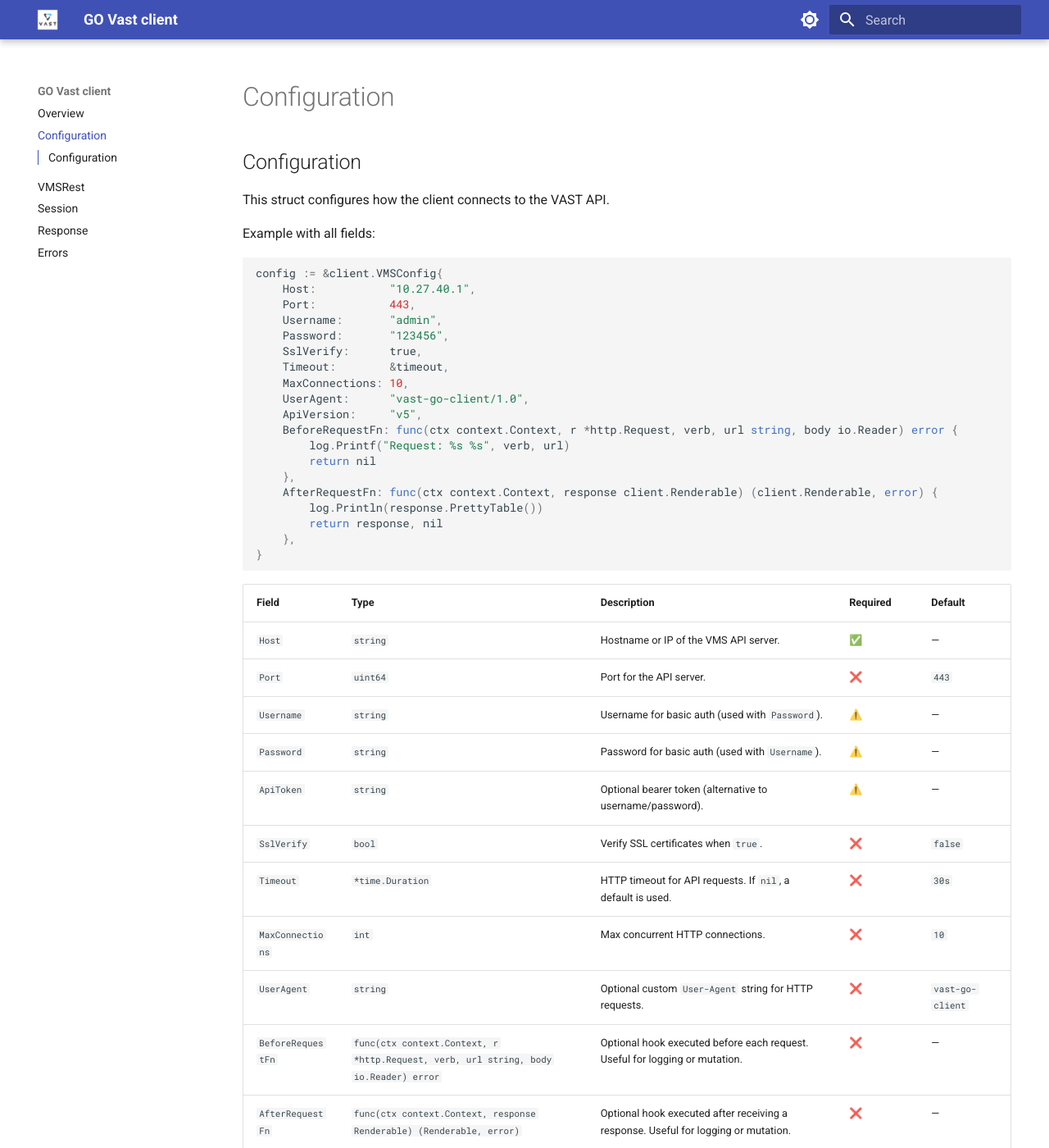
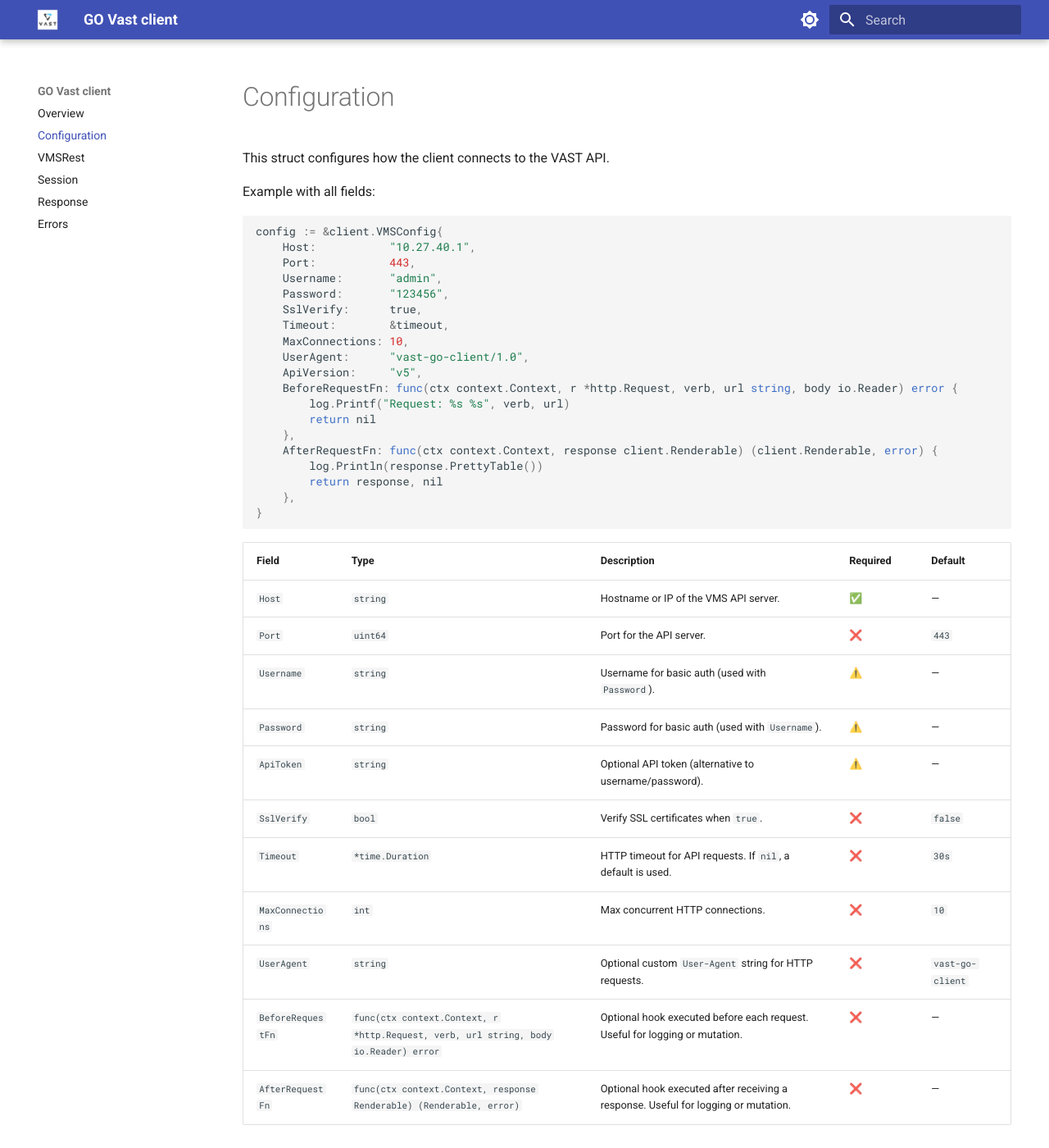
Before and after one commit to vast-data/go-vast-client, an MkDocs documentation site: the page built from docs/configuration.md, in a window 1280 px wide and 1400 px high. Shown: the whole window at 82% size. Built offline with MkDocs 1.6.1 and Material for MkDocs 9.7.7, drawn with Linux system fonts in a browser that asks for light colours.

Commit message:
update documentation

````diff
--- a/docs/configuration.md
+++ b/docs/configuration.md
@@ -1,5 +1,3 @@
-## Configuration
-
 This struct configures how the client connects to the VAST API.
 
 Example with all fields:
@@ -26,16 +24,16 @@
 }
 ```
 
-| Field           | Type                                                                                 | Description                                                                        | Required | Default |
-|-----------------|--------------------------------------------------------------------------------------|------------------------------------------------------------------------------------|--------|----|
-| `Host`          | `string`                                                                             | Hostname or IP of the VMS API server.                                              | ✅      | —  |
-| `Port`          | `uint64`                                                                             | Port for the API server.                                                           | ❌      | `443` |
-| `Username`      | `string`                                                                             | Username for basic auth (used with `Password`).                                    | ⚠️     | —  |
-| `Password`      | `string`                                                                             | Password for basic auth (used with `Username`).                                    | ⚠️     | —  |
-| `ApiToken`      | `string`                                                                             | Optional bearer token (alternative to username/password).                          | ⚠️     | —  |
-| `SslVerify`     | `bool`                                                                               | Verify SSL certificates when `true`.                                               | ❌      | `false` |
-| `Timeout`       | `*time.Duration`                                                                     | HTTP timeout for API requests. If `nil`, a default is used.                        | ❌      | `30s` |
-| `MaxConnections`| `int`                                                                                | Max concurrent HTTP connections.                                                   | ❌      | `10` |
-| `UserAgent`     | `string`                                                                             | Optional custom `User-Agent` string for HTTP requests.                             | ❌      | `vast-go-client` |
-| `BeforeRequestFn`    | `func(ctx context.Context, r *http.Request, verb, url string, body io.Reader) error` | Optional hook executed before each request. Useful for logging or mutation.        | ❌      | —  |
+| Field           | Type                                                                                 | Description                                                                       | Required | Default |
+|-----------------|--------------------------------------------------------------------------------------|-----------------------------------------------------------------------------------|--------|----|
+| `Host`          | `string`                                                                             | Hostname or IP of the VMS API server.                                             | ✅      | —  |
+| `Port`          | `uint64`                                                                             | Port for the API server.                                                          | ❌      | `443` |
+| `Username`      | `string`                                                                             | Username for basic auth (used with `Password`).                                   | ⚠️     | —  |
+| `Password`      | `string`                                                                             | Password for basic auth (used with `Username`).                                   | ⚠️     | —  |
+| `ApiToken`      | `string`                                                                             | Optional API token (alternative to username/password).                            | ⚠️     | —  |
+| `SslVerify`     | `bool`                                                                               | Verify SSL certificates when `true`.                                              | ❌      | `false` |
+| `Timeout`       | `*time.Duration`                                                                     | HTTP timeout for API requests. If `nil`, a default is used.                       | ❌      | `30s` |
+| `MaxConnections`| `int`                                                                                | Max concurrent HTTP connections.                                                  | ❌      | `10` |
+| `UserAgent`     | `string`                                                                             | Optional custom `User-Agent` string for HTTP requests.                            | ❌      | `vast-go-client` |
+| `BeforeRequestFn`    | `func(ctx context.Context, r *http.Request, verb, url string, body io.Reader) error` | Optional hook executed before each request. Useful for logging or mutation.       | ❌      | —  |
 | `AfterRequestFn`    | `func(ctx context.Context, response Renderable) (Renderable, error)`                 | Optional hook executed after receiving a response. Useful for logging or mutation. | ❌   | —  |
````
Also changed, not shown: docs/errors.md (+0 -2 lines), docs/response.md (+0 -2 lines), docs/session.md (+0 -2 lines), docs/vmsrest.md (+0 -2 lines).
